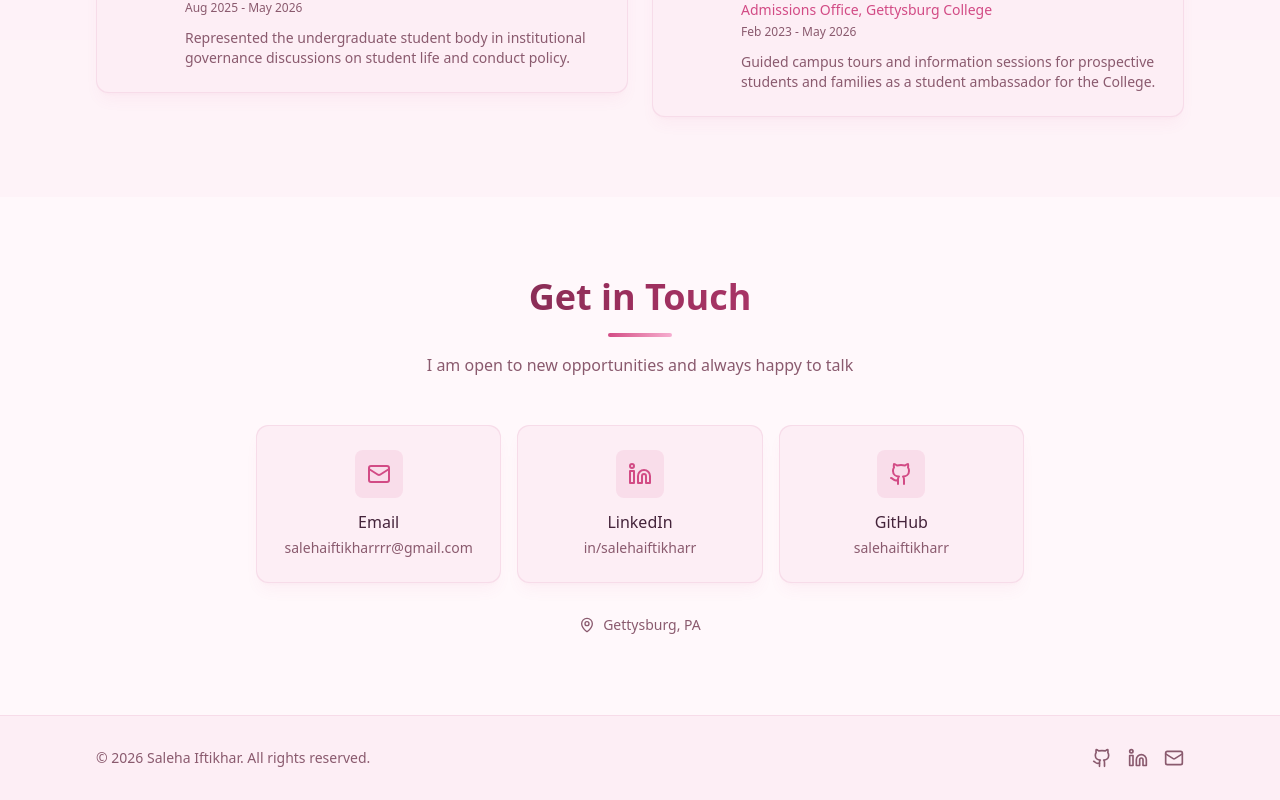
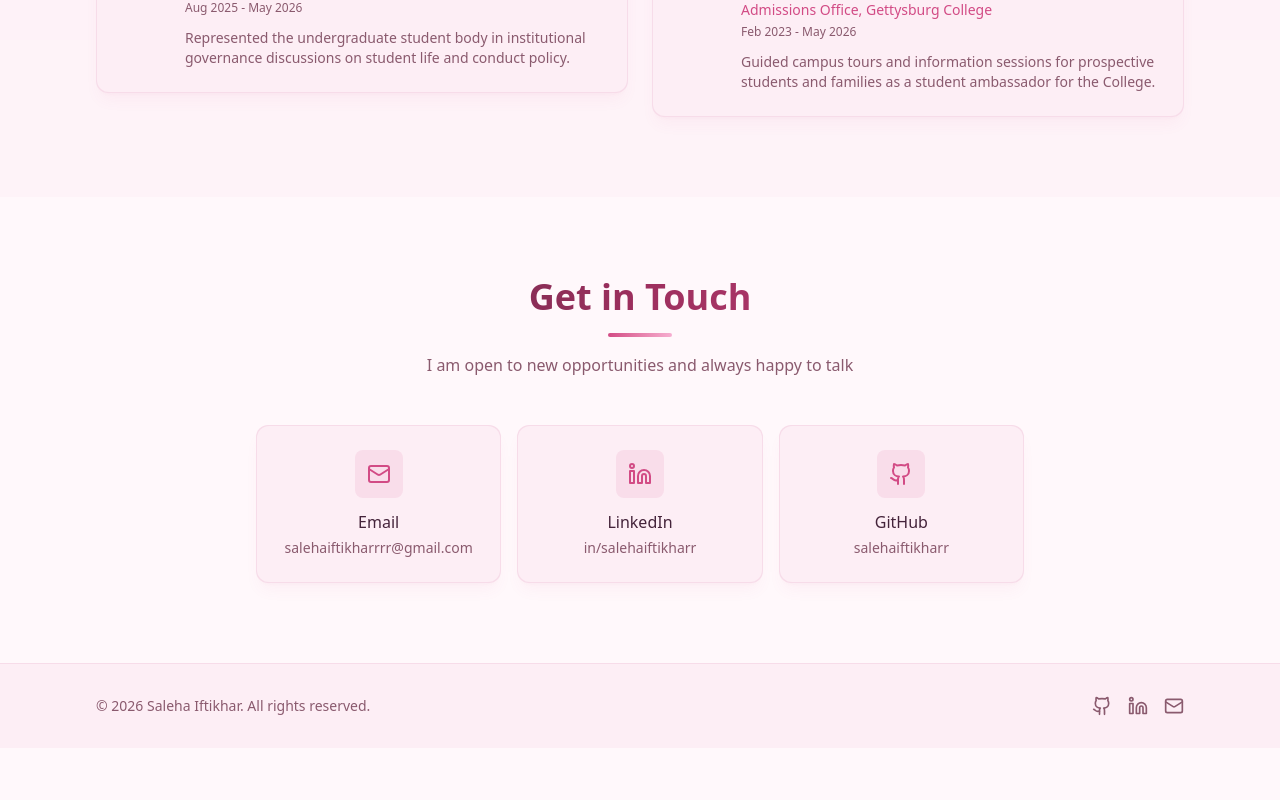
Before and after one commit to salehaiftikharr/portfolio, a Next.js app: page / in a window 1280 px wide. Shown: the part 10121-10921 px from the top of the page. After the commit the page ends 10869 px from the top, so only its background shows below. Built offline with nearby package versions, Linux system fonts and the light colour scheme.

Commit message:
Remove location line from the Contact section
Co-Authored-By: Claude Opus 4.8 (1M context) <noreply@anthropic.com>

```diff
--- a/src/components/sections/Contact.tsx
+++ b/src/components/sections/Contact.tsx
@@ -1,7 +1,7 @@
 "use client";
 
 import { motion } from "framer-motion";
-import { Mail, MapPin, Github, Linkedin } from "lucide-react";
+import { Mail, Github, Linkedin } from "lucide-react";
 import { Card } from "@/components/ui/Card";
 import { SectionHeading } from "@/components/ui/SectionHeading";
 import { siteConfig } from "@/data/siteConfig";
@@ -68,10 +68,6 @@ export function Contact() {
               );
             })}
           </div>
-
-          <p className="mt-8 flex items-center justify-center gap-2 text-center text-sm text-muted">
-            <MapPin size={16} /> {siteConfig.location}
-          </p>
         </div>
       </div>
     </section>
```
